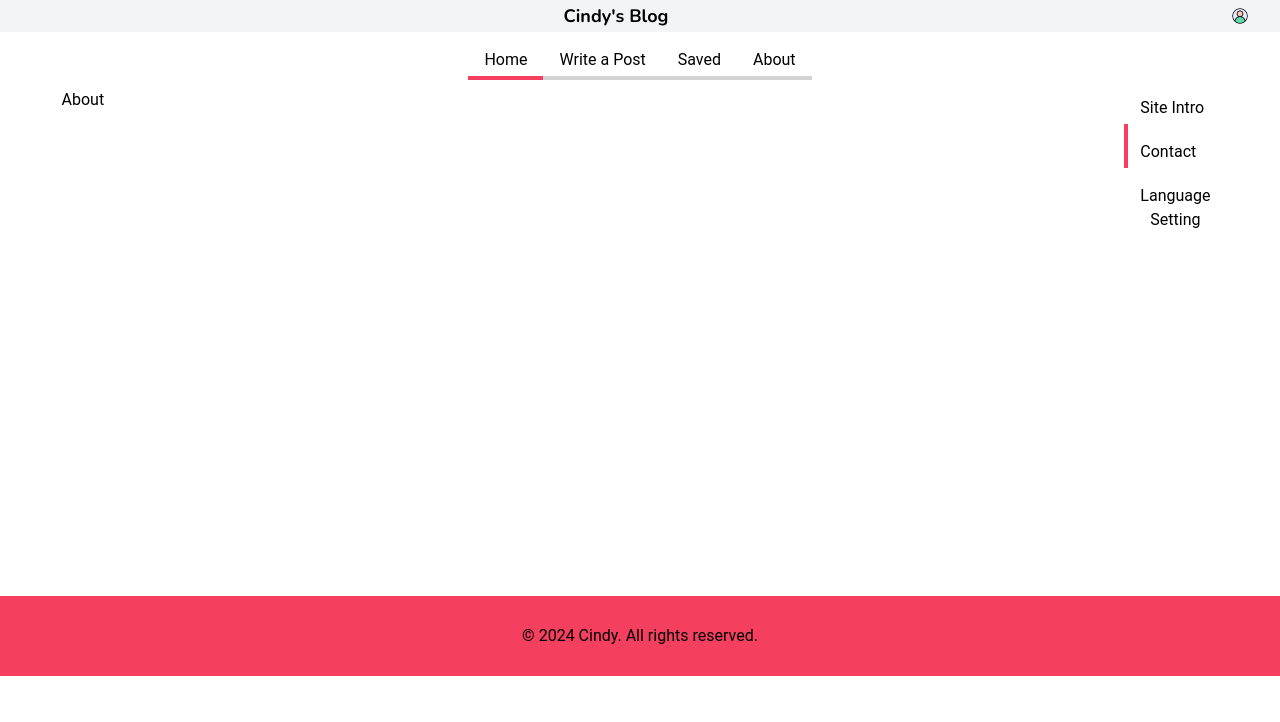
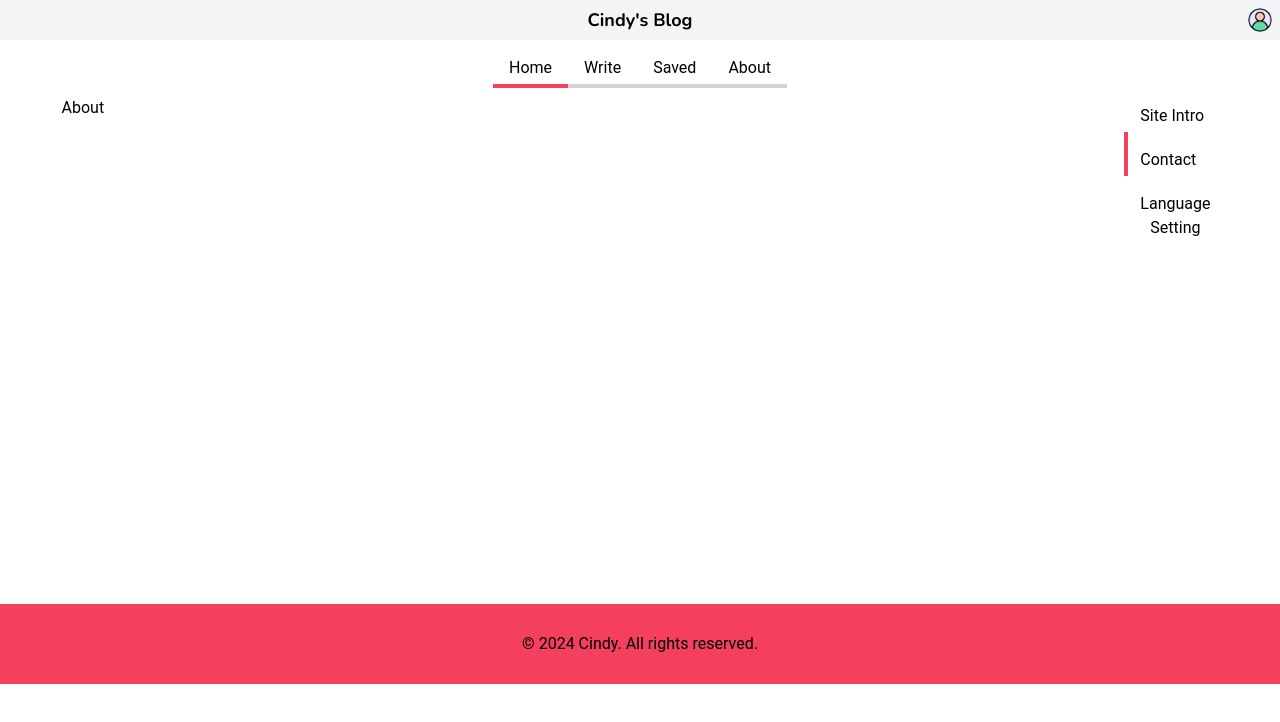
Before and after one commit to cindy951357/react-blog, a Next.js app: page /about in a window 1280 px wide. Shown: the top 722 px of the page. Built offline with nearby package versions, Linux system fonts and the light colour scheme.

Commit message:
Fix: header center and z-index bugs

```diff
--- a/src/components/Layout/Header.tsx
+++ b/src/components/Layout/Header.tsx
@@ -7,11 +7,17 @@ export default function Header() {
   const { t } = useTranslation();
 
   return (
-    <div className="flex items-center justify-between px-4 bg-gray-100 z-70">
-      <div className={`flex-1 text-center font-bold text-lg ${nunito.className}`}>
-        {t("Common.WebsiteName")}
+    <div className={`title-and-user-btn h-10 relative flex
+      items-center bg-gray-100 z-70
+    ${nunito.className}`}>
+      {/* Title 置中, 用到transform-translate*/}
+      <div className="absolute left-1/2 transform -translate-x-1/2
+      font-bold text-lg p-3">
+        <span className={nunito.className}>{t("Common.WebsiteName")}</span>
       </div>
-      <div className={`flex-none ${nunito.className}`}>
+
+      {/* UserMenu 靠右 */}
+      <div className={`h-full flex-none ml-auto`}>
         <UserMenu />
       </div>
     </div>
--- a/src/components/Layout/Layout.tsx
+++ b/src/components/Layout/Layout.tsx
@@ -13,8 +13,7 @@ const Layout: React.FC<LayoutProps> = memo(({ children }) => {
   return (
     <div className="layout header-main-footer flex flex-col h-full">
       <Header />
-      <div className="flex menu-and-content flex-col h-full-minus-footer w-full
-        z-30">
+      <div className="flex menu-and-content flex-col h-full-minus-footer w-full z-40">
         <Menu />
         <main className="content main-content-layout flex justify-center w-full">
           {children}
--- a/src/components/Layout/Menu.tsx
+++ b/src/components/Layout/Menu.tsx
@@ -76,7 +76,7 @@ const Menu: React.FC = () => {
             <Link href="/write" legacyBehavior>
               <a>
                 <PlainButton
-                  btnText={"Write a Post"}
+                  btnText={"Write"}
                   color={
                     activePage === "/write" ? "LavenderBlush" : ""
                   }
@@ -98,7 +98,7 @@ const Menu: React.FC = () => {
                   }
                   onClick={() => {
                     setActivePage("/saved");
-                    navigateTo("/saved/liked");
+                    navigateTo("/saved");
                   }}
                 />
               </a>
--- a/src/components/Layout/UserMenu.tsx
+++ b/src/components/Layout/UserMenu.tsx
@@ -14,13 +14,15 @@ const createButton = (isLoggedIn: boolean,
     return ready && (
       <button
         onClick={onClick}
-        className="flex items-center px-4 py-2 hover:bg-gray-300
+        className="h-full w-10 flex justify-center items-center
+        hover:bg-gray-300
         z-999"
       >
+        {/** avatar head photo */}
         <img
           src="/icons/avatar.png"
           alt="User Avatar"
-          className="w-4 h-4 rounded-full"
+          className="w-6 h-6 flex rounded-full object-cover"
         />
       </button>
     );
@@ -54,7 +56,7 @@ const createMenu = (isLoggedIn: boolean,
   handleLogoutClick: React.MouseEventHandler<HTMLButtonElement> | undefined,) => {
   if (isLoggedIn) {
     return (
-      <div className="absolute right-0 mt-2 w-48 bg-white rounded-md
+      <div className="absolute right-0 mt-2 w-48 bg-[#ffffff]
         z-999 shadow-lg py-1">
         <button
           className="block px-4 py-2 text-gray-700 hover:bg-gray-100 w-full text-left"
@@ -103,7 +105,7 @@ const UserMenu = () => {
   };
 
   return (
-    <div className="user-menu relative">
+    <div className="user-menu relative h-full">
       {createButton(isLoggedIn, isLoggedIn ? handleToggleMenu : handleRegisterClick)}
       {isMenuOpen &&
         createMenu(isLoggedIn, handleProfileClick, handleLogoutClick,)}
```
